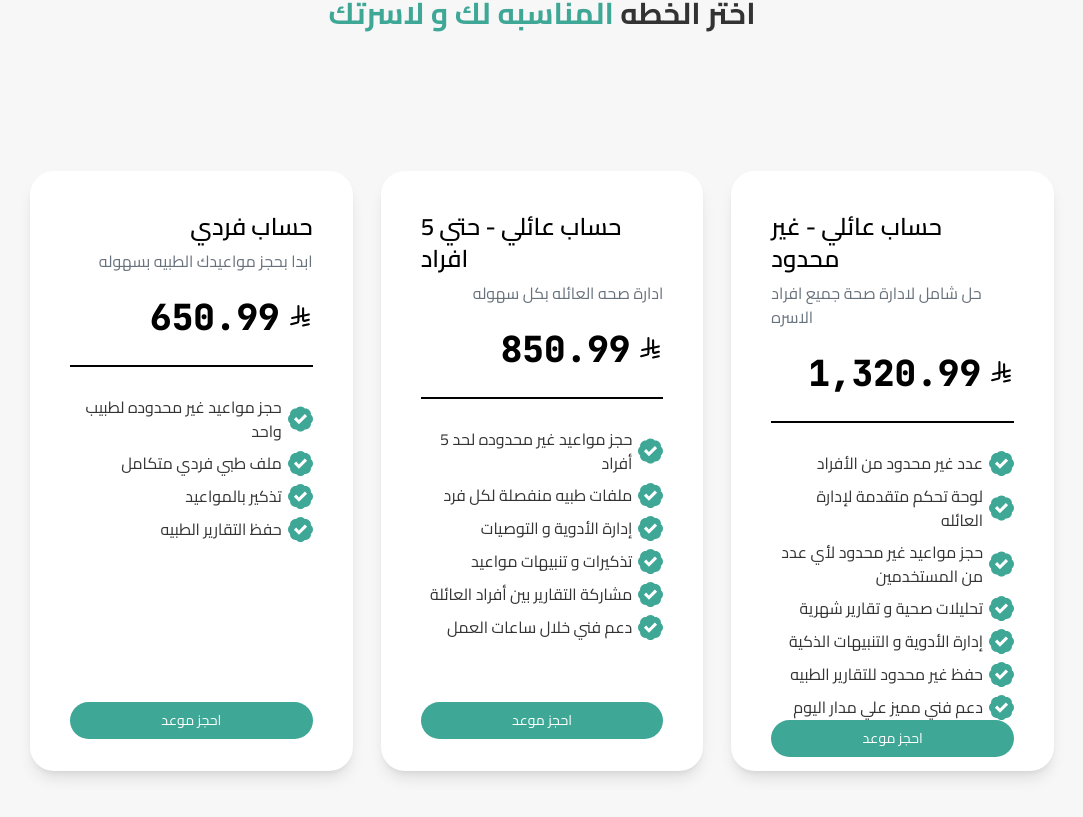
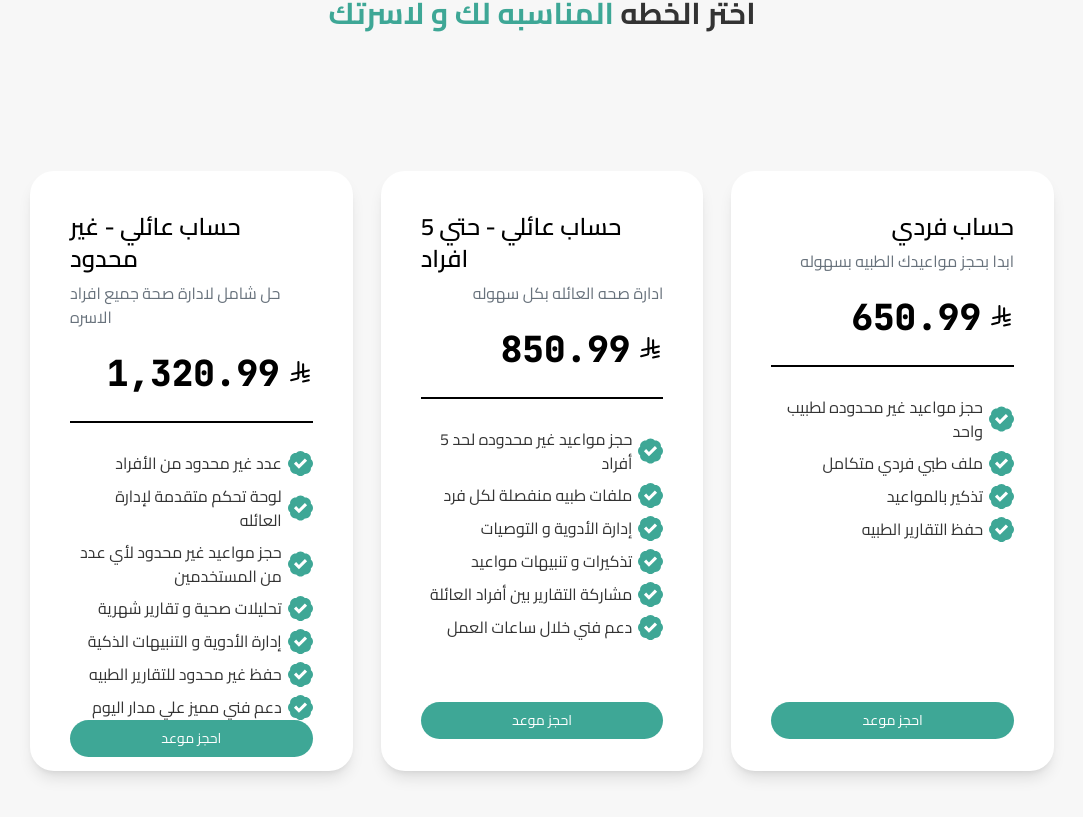
Before and after one commit to Abo3baziz/raaya, a Next.js app: page / in a window 1280 px wide. Shown: the part 2510-3327 px from the top of the page, without its empty margins (98-1181 px from the left). Built offline with nearby package versions, Linux system fonts and the light colour scheme.

Commit message:
fix: update layout direction in Plans component for better alignment

```diff
--- a/app/ui/Plans.tsx
+++ b/app/ui/Plans.tsx
@@ -21,7 +21,7 @@ export default function Plans({
         </h2>
       </div>
 
-      <div className="my-32 flex gap-x-7 justify-center">
+      <div className="my-32 flex flex-row-reverse gap-x-7 justify-center">
         {PLANS_DATA.map((plan, index) => (
           <PlanCard
             key={index}
```
